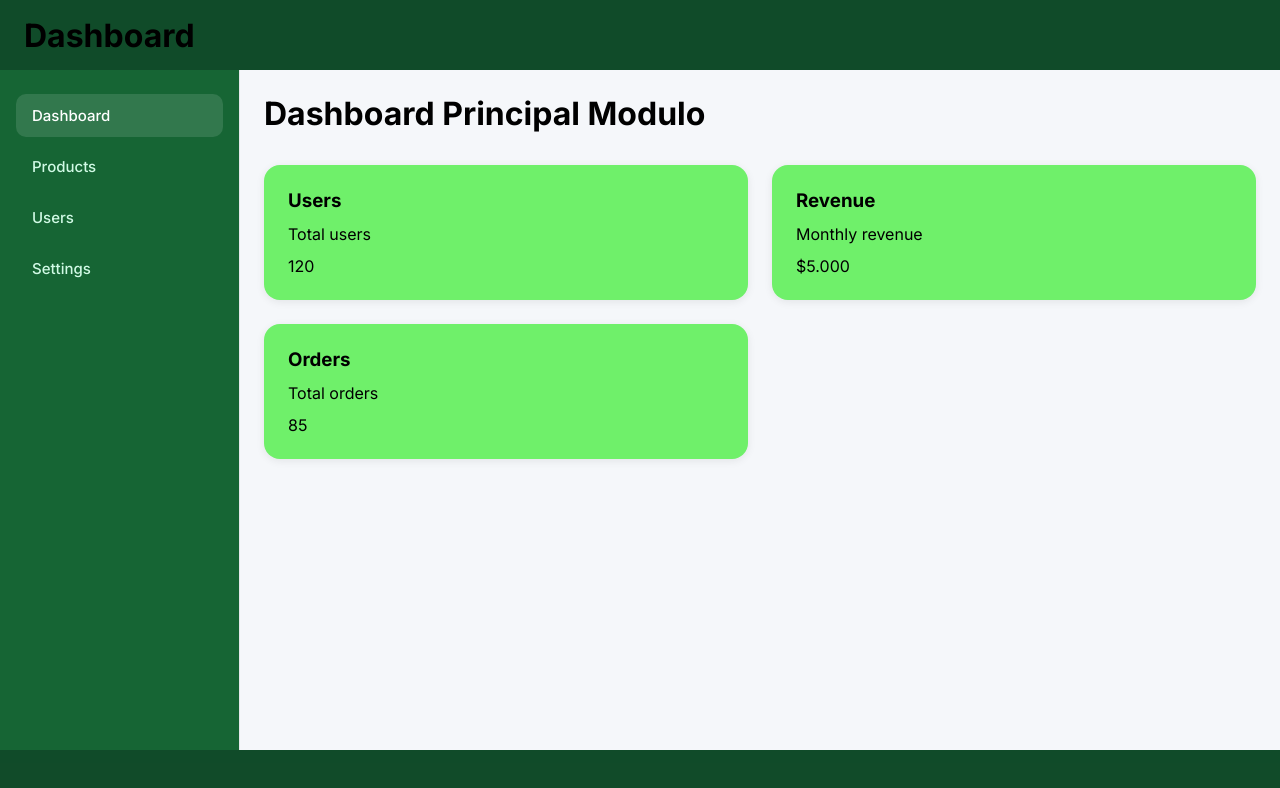
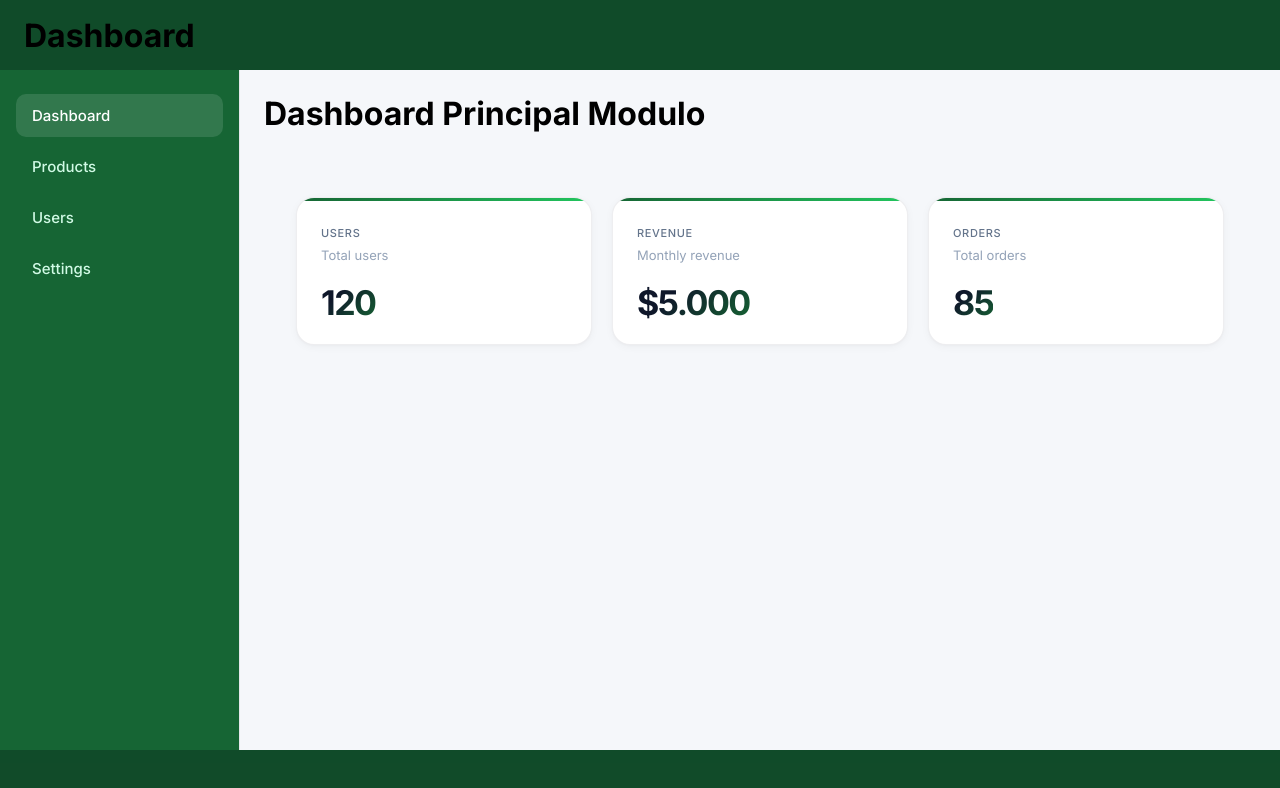
Before and after one commit to augustovcs/typestruct_arch, a React (Vite) app: page /dashboard in a window 1280 px wide. Shown: the top 788 px of the page. Built offline with nearby package versions, Linux system fonts and the light colour scheme.

Commit message:
added tailwind

```diff
--- a/package.json
+++ b/package.json
@@ -10,10 +10,13 @@
     "preview": "vite preview"
   },
   "dependencies": {
+    "@tailwindcss/vite": "^4.3.0",
     "axios": "^1.16.1",
     "react": "^19.2.6",
     "react-dom": "^19.2.6",
-    "react-router-dom": "^7.15.1"
+    "react-router-dom": "^7.15.1",
+    "tailwind": "^2.3.1",
+    "tailwindcss": "^4.3.0"
   },
   "devDependencies": {
     "@eslint/js": "^10.0.1",
--- a/src/shared/ui/Cards/index.tsx
+++ b/src/shared/ui/Cards/index.tsx
@@ -6,13 +6,13 @@ export function CardReact({title, description, value}: CardProps) {
     return(
 
         <div className="card">
-            <h3 className="title">
+            <h3 className="card-title">
             {title}
             </h3>
-            <p className="description">
+            <p className="card-description">
             {description}
             </p>
-            <span className="value">
+            <span className="card-value">
             {value}
             </span>
         </div>
--- a/src/shared/ui/Cards/style.css
+++ b/src/shared/ui/Cards/style.css
@@ -1,44 +1,161 @@
-.card {
-  background-color: rgb(111, 240, 106);
-
-  border-radius: 16px;
-
-  padding: 24px;
-
-  box-shadow: 0 2px 8px rgba(0, 0, 0, 0.08);
-
-  display: flex;
-  flex-direction: column;
-
-  gap: 12px;
-
-  transition: 0.2s ease;
+.cards-grid {
+  display: grid;
+  grid-template-columns: repeat(auto-fit, minmax(240px, 1fr));
+  gap: 20px;
+  padding: 32px;
 }
 
-.card:hover {
-  transform: translateY(-2px);
-
-  box-shadow: 0 8px 24px rgba(0, 0, 0, 0.12);
+/* ─── Card base ─── */
+.card {
+  background: #ffffff;
+  border-radius: 18px;
+  padding: 28px 24px 24px;
+  border: 1px solid rgba(15, 23, 42, 0.07);
+  position: relative;
+  overflow: hidden;
+  cursor: pointer;
+  transition:
+    transform 0.3s cubic-bezier(0.34, 1.56, 0.64, 1),
+    box-shadow  0.3s ease,
+    border-color 0.3s ease;
+  box-shadow:
+    0 2px 8px  rgba(0, 0, 0, 0.04),
+    0 1px 2px  rgba(0, 0, 0, 0.02);
 }
 
+/* ─── Borda gradiente animada no hover ─── */
+.card::before {
+  content: "";
+  position: absolute;
+  inset: 0;
+  border-radius: 18px;
+  padding: 1.5px;
+  background: linear-gradient(135deg, #166534 0%, #22c55e 50%, transparent 100%);
+  -webkit-mask:
+    linear-gradient(#fff 0 0) content-box,
+    linear-gradient(#fff 0 0);
+  -webkit-mask-composite: xor;
+  mask-composite: exclude;
+  opacity: 0;
+  transition: opacity 0.35s ease;
+  pointer-events: none;
+}
+
+/* ─── Topo colorido ─── */
+.card::after {
+  content: "";
+  position: absolute;
+  top: 0; left: 0;
+  width: 100%; height: 3px;
+  background: linear-gradient(90deg, #166534, #22c55e, #4ade80);
+  background-size: 200% 100%;
+  border-radius: 18px 18px 0 0;
+  transition: background-position 0.6s ease;
+}
+
+/* ─── Hover ─── */
+.card:hover {
+  transform: translateY(-8px) scale(1.01);
+  border-color: rgba(34, 197, 94, 0.2);
+  box-shadow:
+    0 20px 40px rgba(0, 0, 0, 0.07),
+    0 8px  16px rgba(34, 197, 94, 0.06),
+    0 2px   4px rgba(0, 0, 0, 0.04);
+}
+
+.card:hover::before { opacity: 1; }
+.card:hover::after  { background-position: 100% 0; }
+
+/* ─── Ícone ─── */
+.card-icon {
+  width: 40px; height: 40px;
+  background: linear-gradient(135deg,
+    rgba(22, 101, 52, 0.08),
+    rgba(34, 197, 94, 0.12));
+  border-radius: 12px;
+  display: flex; align-items: center; justify-content: center;
+  margin-bottom: 16px;
+  border: 1px solid rgba(34, 197, 94, 0.15);
+  transition: background 0.3s ease, transform 0.3s ease;
+}
+
+.card:hover .card-icon {
+  background: linear-gradient(135deg,
+    rgba(22, 101, 52, 0.14),
+    rgba(34, 197, 94, 0.20));
+  transform: scale(1.1) rotate(-4deg);
+}
+
+/* ─── Textos ─── */
 .card-title {
-  font-size: 14px;
+  font-size: 11px;
+  font-weight: 500;
+  color: #64748b;
+  letter-spacing: 0.06em;
+  text-transform: uppercase;
+  margin-bottom: 6px;
+}
 
-  font-weight: 600;
+.card-value {
+  font-size: 34px;
+  font-weight: 700;
+  letter-spacing: -1.5px;
+  line-height: 1;
+  margin-bottom: 10px;
+  background: linear-gradient(135deg, #0f172a 30%, #166534);
+  -webkit-background-clip: text;
+  -webkit-text-fill-color: transparent;
+  background-clip: text;
+  transition: letter-spacing 0.3s ease;
+}
 
-  color: #374151;
-}
+.card:hover .card-value { letter-spacing: -0.5px; }
 
 .card-description {
   font-size: 13px;
-
-  color: #6b7280;
+  color: #94a3b8;
+  line-height: 1.5;
+  margin-bottom: 20px;
 }
 
-.card-value {
-  font-size: 32px;
+/* ─── Badge de variação ─── */
+.card-badge {
+  display: inline-flex;
+  align-items: center;
+  gap: 4px;
+  font-size: 12px;
+  font-weight: 500;
+  padding: 4px 10px;
+  border-radius: 100px;
+  background: rgba(34, 197, 94, 0.08);
+  color: #16a34a;
+  border: 1px solid rgba(34, 197, 94, 0.15);
+  transition: background 0.2s ease;
+}
 
-  font-weight: 700;
+.card-badge.neg {
+  background: rgba(239, 68, 68, 0.07);
+  color: #dc2626;
+  border-color: rgba(239, 68, 68, 0.15);
+}
 
-  color: #111827;
+.card:hover .card-badge { background: rgba(34, 197, 94, 0.13); }
+
+/* ─── Brilho radial de fundo ─── */
+.card-shine {
+  position: absolute;
+  top: -60px; right: -60px;
+  width: 140px; height: 140px;
+  background: radial-gradient(circle,
+    rgba(34, 197, 94, 0.06) 0%,
+    transparent 70%);
+  border-radius: 50%;
+  opacity: 0;
+  pointer-events: none;
+  transition: transform 0.5s ease, opacity 0.5s ease;
 }
+
+.card:hover .card-shine {
+  transform: scale(1.5);
+  opacity: 1;
+}
```
Also changed, not shown: 1 other file (tests, documents, lock files or other folders).
